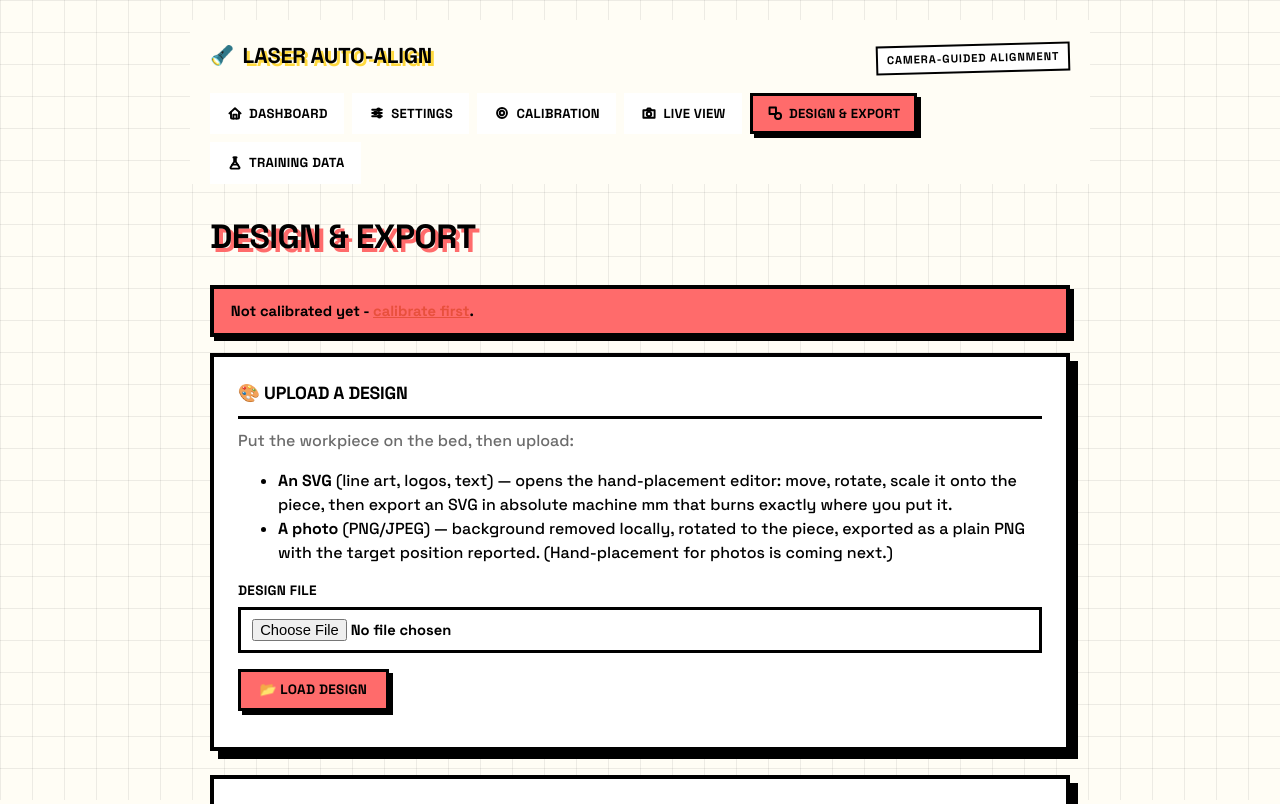
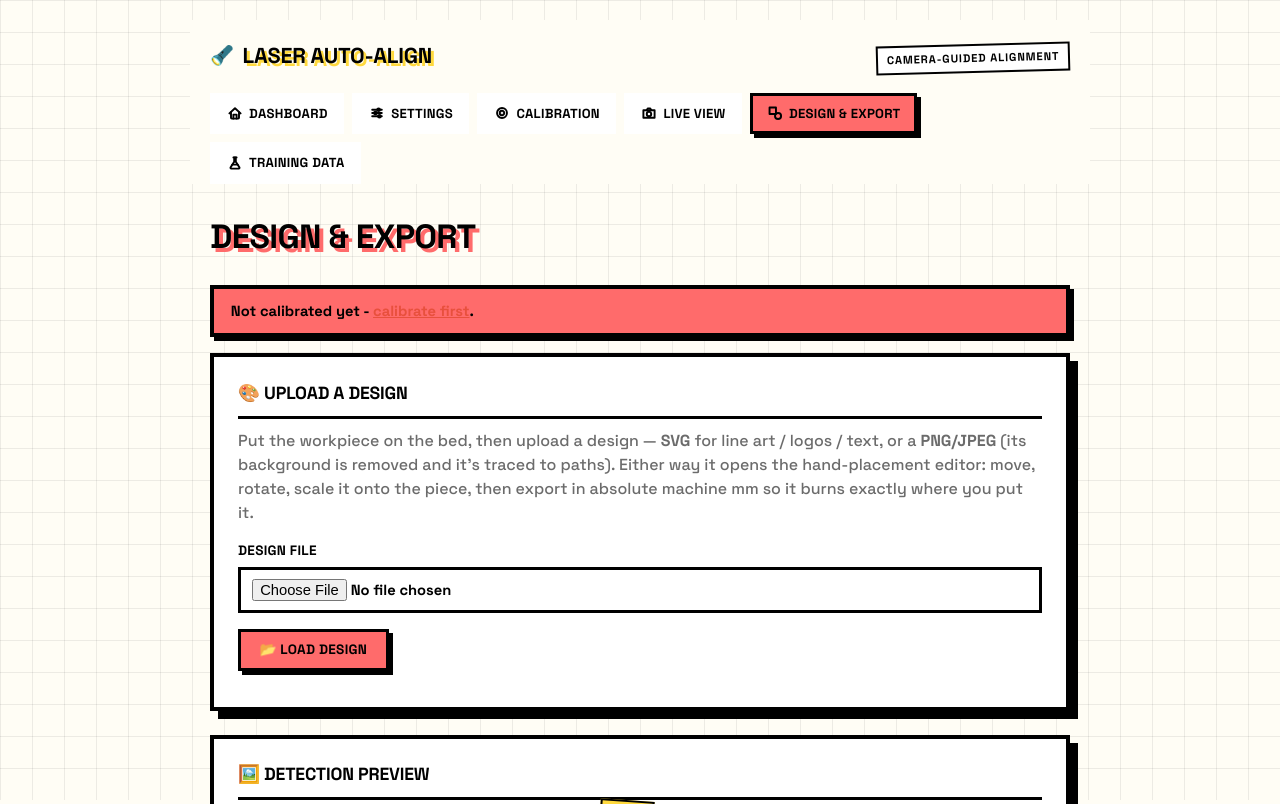
Before and after one commit to saleh-sabti/laser-eye, a Flask app: page /design in a window 1280 px wide. Shown: the top 804 px of the page. Run offline with Flask 3, Linux system fonts and the light colour scheme.

Commit message:
Photos go through the placement editor: trace to paths after bg removal
A PNG/JPEG upload now runs background removal on a thread (progress bar),
then traces the cutout to millimetre polylines that feed the same editor
an SVG does - so you place it by hand instead of the old one-shot flow
that auto-scaled screenshots to absurd sizes (231x414mm) with no
placement control.

placement.trace_image_to_mm traces the dark ink inside the subject, or
its silhouette if there's no ink.

Bug hit on the way: cv2.findContours in the upload's daemon thread hangs
forever once torch is in the process (rfdetr) - OpenCV's thread pool
deadlocks against torch's OpenMP. Fix: cv2.setNumThreads(0) at startup,
keep only rembg on the daemon thread, and run the trace lazily in the
/design/place request thread (request threads run cv2 fine). Plus a
watchdog so a stalled job errors out instead of hanging the UI.

```diff
--- a/app.py
+++ b/app.py
@@ -14,6 +14,14 @@ from pathlib import Path
 import cv2
 import numpy as np
 from flask import Flask, Response, render_template, request, redirect, url_for, send_file, flash, jsonify
+
+# OpenCV's internal thread pool can deadlock when cv2 calls are made from a
+# Python worker thread after cv2 has been used on the main thread (camera
+# reads, detection) - which is exactly what the photo-trace job does. Seen
+# here: background removal finished, then cv2.findContours in the worker
+# thread hung forever. Disabling OpenCV's own parallelism fixes it; the ops
+# involved are fast enough single-threaded.
+cv2.setNumThreads(0)
 
 from laser_align import config, calibration, detection, align, export, photo_align, dataset, rfdetr_detect, grbl, aruco_calibration, placement
 from laser_align.camera import Camera, probe_devices
@@ -431,6 +439,8 @@ _place_polylines: list | None = None          # design polylines, mm, centred on
 _place_size_mm: tuple[float, float] | None = None
 _place_bed_jpg: bytes | None = None           # frozen bed photo the editor draws on
 _place_detection: detection.Detection | None = None
+_place_cutout = None                           # PIL image from a photo upload, traced lazily
+_place_cutout_long_mm: float | None = None
 
 # Photo processing runs on a background thread so the page can show a
 # progress bar - rembg's background removal is one blocking call of a few
@@ -442,23 +452,25 @@ _photo_job_lock = threading.Lock()
 _photo_avg_s = 8.0
 
 _PHOTO_STAGES = [
-    ("removing background", 0.05, 0.80),   # (label, pct_start, pct_end)
-    ("aligning to the piece", 0.80, 0.95),
+    ("removing background", 0.05, 0.92),   # (label, pct_start, pct_end)
 ]
 
 
-def _run_photo_job(photo_bytes: bytes, det: "detection.Detection") -> None:
+def _run_photo_job(photo_bytes: bytes, frame_jpg: bytes, det: "detection.Detection") -> None:
+    """Background-remove a raster upload. Only the rembg call runs here -
+    the cv2 trace is done later in the request thread (`design_place`),
+    because cv2.findContours in this daemon thread deadlocks once torch is
+    loaded in the process (rfdetr detection method). Hands the cutout to the
+    editor via module globals."""
     global _photo_job, _photo_avg_s
+    global _place_cutout, _place_cutout_long_mm, _place_bed_jpg, _place_detection
+    global _place_polylines, _last_export_path
     t0 = time.time()
     try:
         with _photo_job_lock:
             _photo_job.update(stage="removing background", stage_i=0, t0=t0)
-        aligned_photo = photo_align.align_photo(photo_bytes, det)
-        with _photo_job_lock:
-            _photo_job.update(stage="aligning to the piece", stage_i=1)
-        out_path = str(Path(tempfile.gettempdir()) / "laser_align_export.png")
-        photo_align.save_png(aligned_photo, out_path)
-    except Exception as e:  # ValueError from align, or anything rembg throws
+        cutout = photo_align._autocrop_to_subject(photo_align.remove_background(photo_bytes))
+    except Exception as e:
         with _photo_job_lock:
             _photo_job.update(state="error", error=str(e), done=True)
         return
@@ -466,18 +478,16 @@ def _run_photo_job(photo_bytes: bytes, det: "detection.Detection") -> None:
     took = time.time() - t0
     _photo_avg_s = 0.7 * _photo_avg_s + 0.3 * max(took, 1.0)
 
-    global _last_export_path, _last_export_kind, _last_placement_info
-    _last_export_path = out_path
-    _last_export_kind = "png"
-    _last_placement_info = {
-        "target_x_mm": round(aligned_photo.target_x_mm, 1),
-        "target_y_mm": round(aligned_photo.target_y_mm, 1),
-        "angle_deg": round(aligned_photo.angle_deg, 1),
-        "width_mm": round(aligned_photo.width_mm, 1),
-        "height_mm": round(aligned_photo.height_mm, 1),
-    }
+    _place_cutout = cutout
+    _place_cutout_long_mm = (max(det.length_mm, det.width_mm)
+                             if det is not None else placement.DEFAULT_TRACE_LONG_MM)
+    _place_detection = det
+    _place_bed_jpg = frame_jpg
+    _place_polylines = None
+    _last_export_path = None
     with _photo_job_lock:
-        _photo_job.update(state="done", done=True, took_s=round(took, 1))
+        _photo_job.update(state="done", done=True, took_s=round(took, 1),
+                          redirect=url_for("design_place"))
 
 
 def _photo_job_progress() -> dict:
@@ -492,10 +502,13 @@ def _photo_job_progress() -> dict:
         return {
             "state": j["state"], "pct": pct, "error": j.get("error"),
             "stage": j.get("stage", ""), "elapsed_s": round(time.time() - j["t0"], 1),
-            "placement": _last_placement_info if j.get("state") == "done" else None,
-            "download_url": url_for("design_export") if j.get("state") == "done" else None,
+            "redirect": j.get("redirect"),
         }
     elapsed = time.time() - j["t0"]
+    if elapsed > max(150.0, 8 * _photo_avg_s):   # watchdog - don't let the UI hang forever
+        return {"state": "error", "error":
+                f"Timed out after {elapsed:.0f}s - the design may be too complex, or "
+                "background removal stalled. Try a simpler image."}
     lo, hi = _PHOTO_STAGES[j.get("stage_i", 0)][1], _PHOTO_STAGES[j.get("stage_i", 0)][2]
     frac = 1.0 - math.exp(-elapsed / max(_photo_avg_s, 1.0))   # eases toward 1, never reaches
     pct = round(100 * (lo + (hi - lo) * frac))
@@ -547,9 +560,10 @@ def design_page():
                 return jsonify({"ok": False, "error":
                     "Photo alignment needs the workpiece detected - check the reference frame and bed."})
             photo_bytes = design_file.read()
+            ok, buf = cv2.imencode(".jpg", frame)
             with _photo_job_lock:
                 _photo_job = {"state": "queued", "t0": time.time(), "stage": "starting", "stage_i": 0}
-            threading.Thread(target=_run_photo_job, args=(photo_bytes, det), daemon=True).start()
+            threading.Thread(target=_run_photo_job, args=(photo_bytes, buf.tobytes(), det), daemon=True).start()
             return jsonify({"ok": True, "photo_job": True})
 
         return jsonify({"ok": False, "error": f"Unsupported file type '{ext}' - use .svg, .png, or .jpg."})
@@ -571,8 +585,22 @@ def design_photo_status():
 
 @app.route("/design/place")
 def design_place():
+    global _place_polylines, _place_size_mm, _place_cutout
+    # A photo upload leaves a cutout to be traced - do it here, in the
+    # request thread (cv2.findContours deadlocks in the upload's daemon
+    # thread once torch is loaded in the process).
+    if _place_polylines is None and _place_cutout is not None:
+        try:
+            polylines, w_mm, h_mm = placement.trace_image_to_mm(
+                _place_cutout, long_side_mm=_place_cutout_long_mm or placement.DEFAULT_TRACE_LONG_MM)
+        except ValueError as e:
+            _place_cutout = None
+            flash(f"Couldn't trace that image: {e}")
+            return redirect(url_for("design_page"))
+        _place_polylines, _place_size_mm, _place_cutout = polylines, (w_mm, h_mm), None
+
     if _place_polylines is None:
-        flash("Upload an SVG design first.")
+        flash("Upload a design first.")
         return redirect(url_for("design_page"))
     return render_template("design_editor.html", grbl_connected=_grbl is not None)
 
--- a/templates/design.html
+++ b/templates/design.html
@@ -10,15 +10,10 @@
 
 <div class="card">
   <h2>🎨 Upload a design</h2>
-  <p>Put the workpiece on the bed, then upload:</p>
-  <ul>
-    <li><strong>An SVG</strong> (line art, logos, text) — opens the hand-placement editor:
-      move, rotate, scale it onto the piece, then export an SVG in absolute machine mm that
-      burns exactly where you put it.</li>
-    <li><strong>A photo</strong> (PNG/JPEG) — background removed locally, rotated to the
-      piece, exported as a plain PNG with the target position reported. (Hand-placement for
-      photos is coming next.)</li>
-  </ul>
+  <p>Put the workpiece on the bed, then upload a design — <strong>SVG</strong> for line
+  art / logos / text, or a <strong>PNG/JPEG</strong> (its background is removed and it's
+  traced to paths). Either way it opens the hand-placement editor: move, rotate, scale it
+  onto the piece, then export in absolute machine mm so it burns exactly where you put it.</p>
 
   <form id="up-form" enctype="multipart/form-data">
     <label>Design file <input type="file" name="design_file" id="design_file" accept=".svg,.png,.jpg,.jpeg" required></label>
@@ -33,12 +28,6 @@
     </div>
   </div>
 
-  <div id="photo-result" style="display:none; margin-top:1.2rem; border:3px solid #000; padding:0.9rem 1rem; box-shadow:var(--shadow-sm);">
-    <p style="margin:0 0 0.6rem; font-weight:700;">✓ Background removed and aligned</p>
-    <table id="photo-table" style="margin-bottom:0.8rem;"></table>
-    <a class="btn primary" id="photo-dl" href="#">⬇️ Download aligned_design.png</a>
-  </div>
-
   {% if has_placement %}
   <div class="btn-row" style="margin-top:1rem;">
     <a class="btn primary" href="{{ url_for('design_place') }}">🖐️ Back to the placement editor</a>
@@ -51,20 +40,6 @@
   <div class="viewfinder"><img class="frame" src="{{ url_for('design_preview') }}?t={{ range(0,100000)|random }}"></div>
 </div>
 
-{% if last_export and export_kind == "png" and placement %}
-<div class="card">
-  <h2>📦 Export</h2>
-  <p>Photo aligned as a plain PNG (rotation already baked in). Set your machine's job origin
-  to this target position before running it:</p>
-  <table>
-    <tr><th>Target center (mm)</th><td>X {{ placement.target_x_mm }}, Y {{ placement.target_y_mm }}</td></tr>
-    <tr><th>Object angle</th><td>{{ placement.angle_deg }}&deg; (already applied to the image)</td></tr>
-    <tr><th>Image size</th><td>{{ placement.width_mm }} &times; {{ placement.height_mm }} mm</td></tr>
-  </table>
-  <a class="btn primary" href="{{ url_for('design_export') }}">⬇️ Download aligned_design.png</a>
-</div>
-{% endif %}
-
 <script>
 const form = document.getElementById('up-form');
 const btn = document.getElementById('up-btn');
@@ -75,8 +50,7 @@ const progLabel = document.getElementById('prog-label');
 
 form.addEventListener('submit', (e) => {
   e.preventDefault();
-  const f = document.getElementById('design_file').files[0];
-  if (!f) return;
+  if (!document.getElementById('design_file').files[0]) return;
   err.textContent = '';
   btn.disabled = true; btn.textContent = 'Loading…';
   fetch('{{ url_for("design_page") }}', { method: 'POST', body: new FormData(form) })
@@ -84,7 +58,7 @@ form.addEventListener('submit', (e) => {
     .then(d => {
       if (!d.ok) { err.textContent = d.error; btn.disabled = false; btn.textContent = '📂 Load design'; return; }
       if (d.redirect) { location.href = d.redirect; return; }
-      if (d.photo_job) { btn.textContent = 'Processing photo…'; progWrap.style.display = 'block'; pollPhoto(); }
+      if (d.photo_job) { btn.textContent = 'Processing…'; progWrap.style.display = 'block'; pollPhoto(); }
     })
     .catch(() => { err.textContent = 'Upload failed.'; btn.disabled = false; btn.textContent = '📂 Load design'; });
 });
@@ -102,17 +76,8 @@ function pollPhoto() {
     progFill.style.width = (d.pct || 0) + '%';
     if (d.state === 'done') {
       progFill.style.width = '100%';
-      progLabel.textContent = `Done in ${d.elapsed_s}s.`;
-      btn.disabled = false; btn.textContent = '📂 Load another';
-      const p = d.placement || {};
-      document.getElementById('photo-table').innerHTML =
-        `<tr><th>Target centre (mm)</th><td>X ${p.target_x_mm}, Y ${p.target_y_mm}</td></tr>` +
-        `<tr><th>Angle</th><td>${p.angle_deg}° (baked into the image)</td></tr>` +
-        `<tr><th>Image size</th><td>${p.width_mm} × ${p.height_mm} mm</td></tr>`;
-      const dl = document.getElementById('photo-dl');
-      dl.href = (d.download_url || '{{ url_for("design_export") }}') + '?t=' + Date.now();
-      document.getElementById('photo-result').style.display = 'block';
-      document.getElementById('photo-result').scrollIntoView({ behavior: 'smooth', block: 'center' });
+      progLabel.textContent = `Background removed in ${d.elapsed_s}s — opening the editor…`;
+      setTimeout(() => { location.href = d.redirect || '{{ url_for("design_place") }}'; }, 500);
       return;
     }
     const stage = d.stage ? d.stage[0].toUpperCase() + d.stage.slice(1) : 'Working';
```
Also changed, not shown: context.md (+20 -3 lines), laser_align/placement.py (+53 -0 lines).
